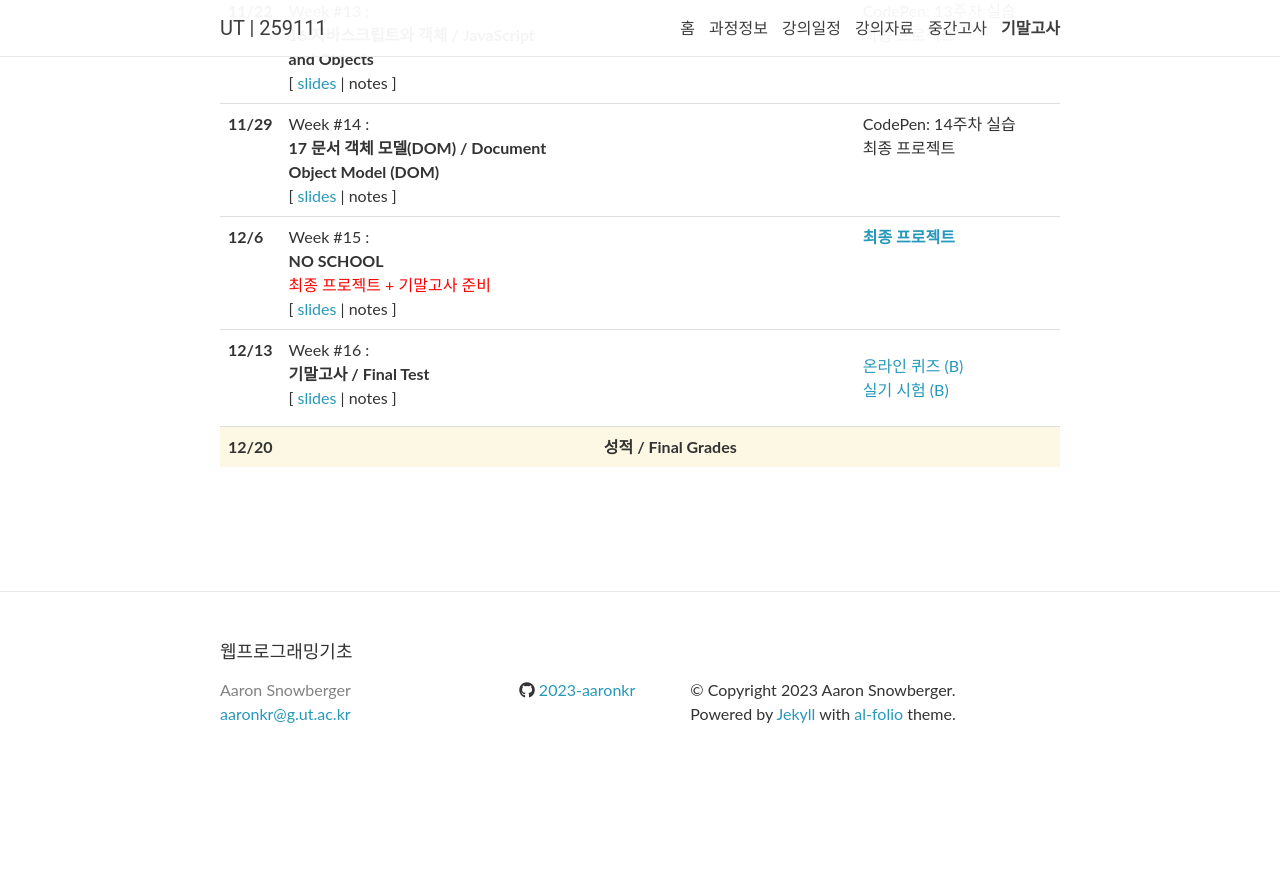
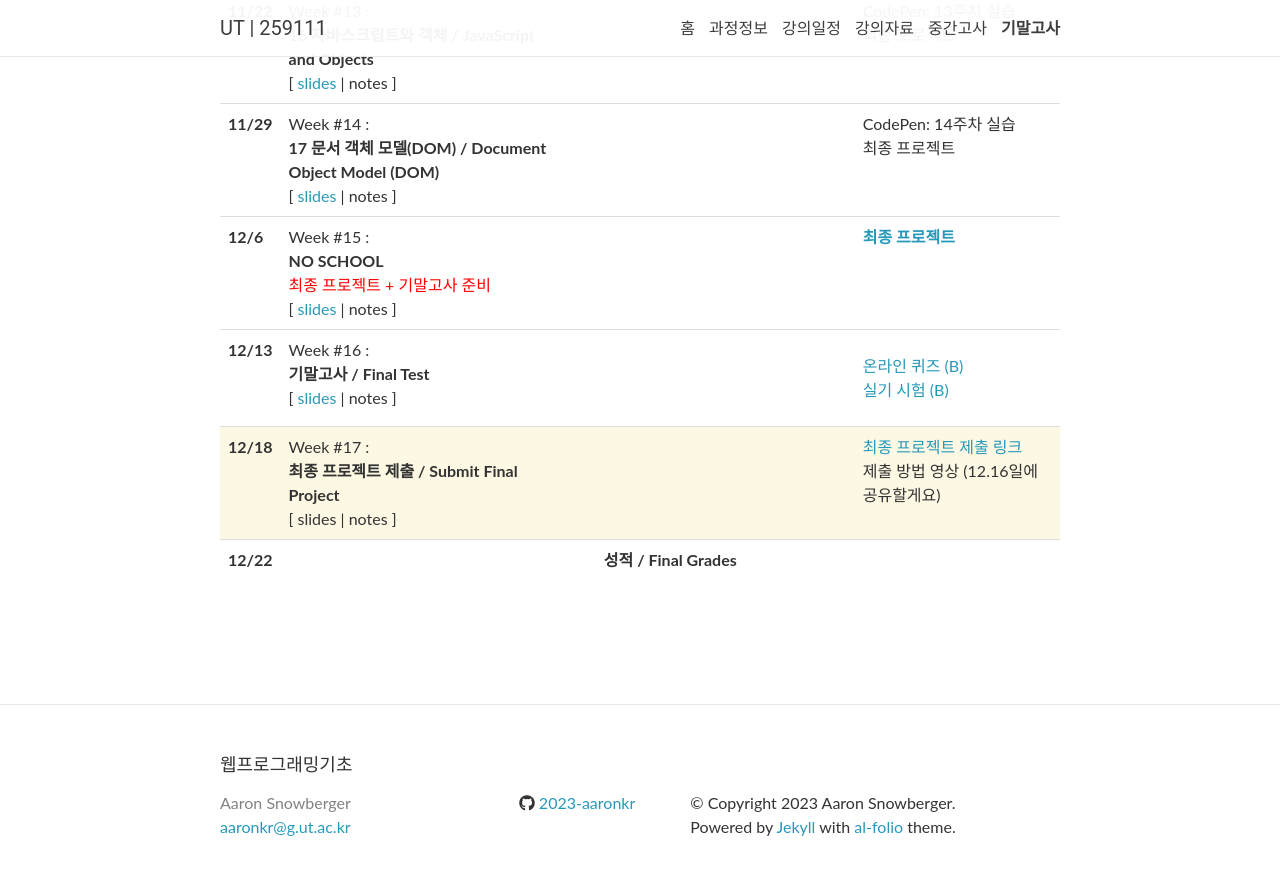
Before and after one commit to 2023-aaronkr/ut-web, a Jekyll site: the page built from _pages/lectures.md, in a window 1280 px wide and 900 px high, scrolled down 2126 px. Shown: the top 875 px of the window. Built offline with Jekyll 4.4.1, drawn with Linux system fonts in a browser that asks for light colours; nearby versions of some CDN libraries; comment, search, counter and statistics services are not loaded; before the commit the page ends 2913 px from its top, so only the background shows below that.

Commit message:
Update lectures.yml

```diff
--- a/_data/lectures.yml
+++ b/_data/lectures.yml
@@ -196,8 +196,18 @@
       <a href="https://docs.google.com/presentation/d/17qFMX3SJYgDX4iD9h9WM1cbLnRQu1H_yKKsU6LO9mt4/edit?usp=sharing">실기 시험 (B)</a>
     </div>
 
-- date: 12/20
+- date: 12/18
   week: 17
+  title: >
+    <strong>최종 프로젝트 제출 / Submit Final Project</strong>
+  slides:
+  readings:
+  logistics: >
+    <a href="https://forms.gle/W23sRTU61arTT6Xy9">최종 프로젝트 제출 링크</a><br>
+    제출 방법 영상 (12.16일에 공유할게요)
+
+- date: 12/22
+  week: 18
   title: >
     <strong>성적 / Final Grades</strong>
   slides:
```
